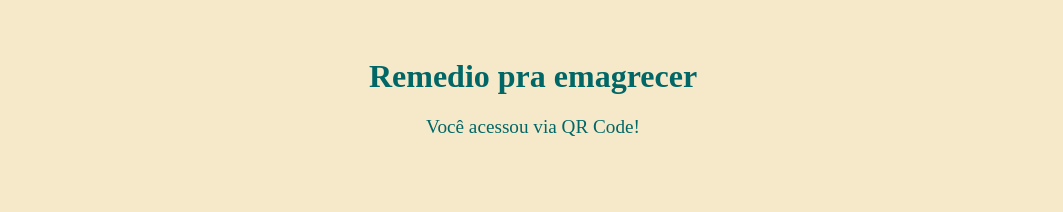
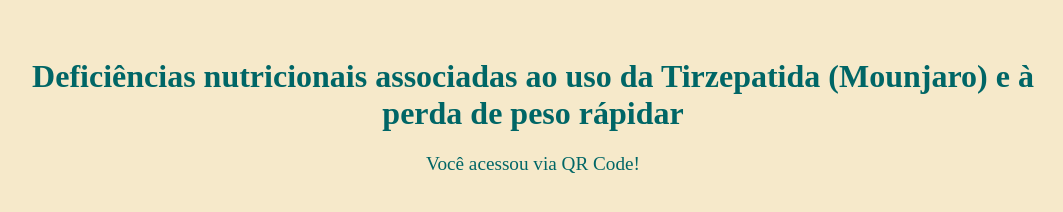
Before and after one commit to Theus3/site-amo, a plain HTML site: page index.html in a window 1280 px wide. Shown: the whole page, without its empty margins (107-1170 px from the left). Drawn offline with Linux system fonts and the light colour scheme.

Commit message:
Add files via upload

```diff
--- a/index.html
+++ b/index.html
@@ -7,7 +7,7 @@
   <link rel="stylesheet" href="style.css">
 </head>
 <body>
-  <h1>Remedio pra emagrecer</h1>
+  <h1>Deficiências nutricionais associadas ao uso da Tirzepatida (Mounjaro) e à perda de peso rápidar</h1>
   <p>Você acessou via QR Code!</p>
 
 
```
